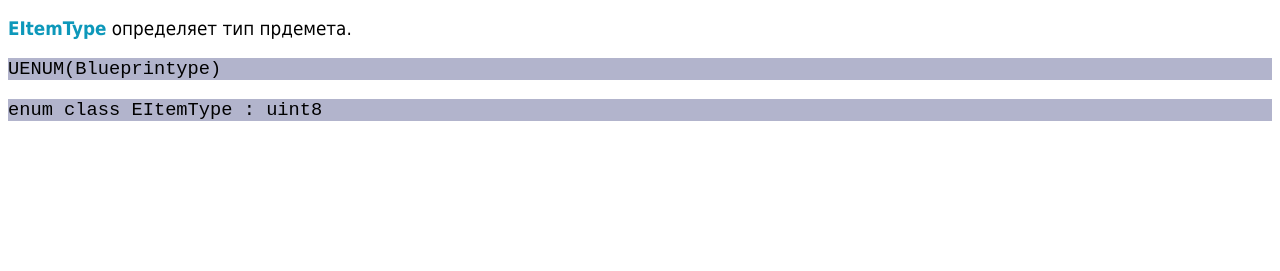
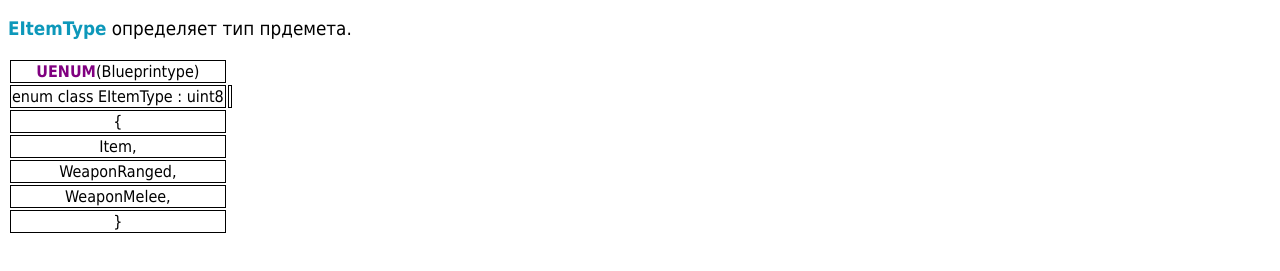
Before and after one commit to title-coming-soon/docs, a plain HTML site: page Enums/EItemType_ru.html in a window 1280 px wide. Shown: the part 49-320 px from the top of the page. Drawn offline with Linux system fonts and the light colour scheme.

Commit message:
Update EItemType_ru.html

```diff
--- a/Enums/EItemType_ru.html
+++ b/Enums/EItemType_ru.html
@@ -5,9 +5,6 @@
 	<meta name="description" content="title comings soon internal documentation enum eitemtype">
 	<meta charset="UTF-8">
 	<style>
-    table {
-      border-collapse: collapse;
-    }
     th, td {
       border: 1px solid black;
 	  font-family:Tahoma;
@@ -23,8 +20,15 @@
 		<h3 style="font-family:Tahoma; font-weight: 400;"><strong style="color:0d98ba">EItemType</strong> определяет тип прдемета.</h3>
 	</p>
 	<p>
-		<h3 style="font-family:Courier New; font-weight: 400; background-color:b2b4cc">UENUM(Blueprintype)</h3>
-		<h3 style="font-family:Courier New; font-weight: 400; background-color:b2b4cc">enum class EItemType : uint8</h3>
+		<table>
+			<tr><th><strong style="color:800080">UENUM</strong>(Blueprintype)</th></tr>
+			<tr><th>enum class EItemType : uint8<th></tr>
+			<tr><th>{</th></tr>
+			<tr><th>	Item,</th></tr>
+			<tr><th>	WeaponRanged,</th></tr>
+			<tr><th>	WeaponMelee,</th></tr>
+			<tr><th>}</th></tr>
+		</table>
 	</p>
 </body>
 
```
